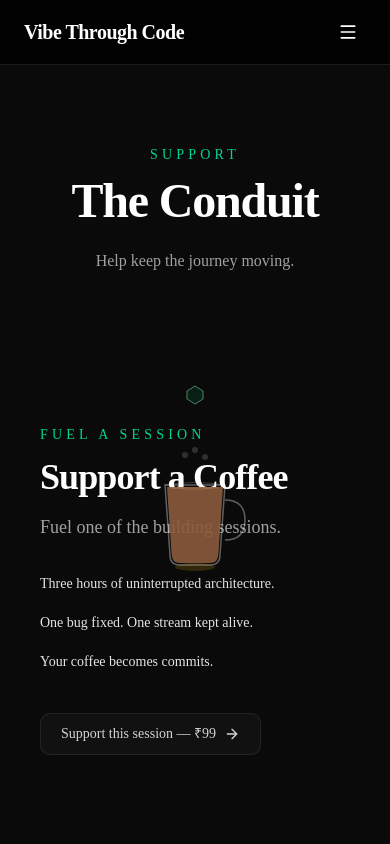
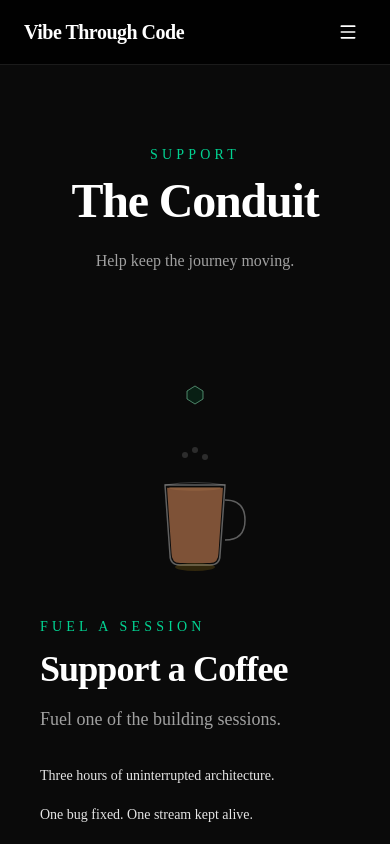
Before and after one commit to thisisankit27/vibe-through-code, a Next.js app in the folder vibe-through-code/: page /support in a window 390 px wide. Shown: the top 844 px of the page. Built offline with nearby package versions, Linux system fonts and the light colour scheme.

Commit message:
enhancement: mobile response fixes

```diff
--- a/vibe-through-code/components/support/SupportChapter.tsx
+++ b/vibe-through-code/components/support/SupportChapter.tsx
@@ -32,13 +32,13 @@ export function SupportChapter({ tier, index, total, onSelect }: SupportChapterP
                 : BuildCapsule;
 
     return (
-        <section ref={ref} className="relative">
+        <section ref={ref} className="relative min-h-[100dvh] md:min-h-0">
             <div className="mx-auto grid max-w-4xl grid-cols-1 gap-8 py-20 md:grid-cols-[260px_1fr] md:gap-12">
                 {/* Left: Conduit + Capsule */}
                 <div className="relative flex justify-center md:block">
-                    <div className="sticky top-1/3 flex flex-col items-center">
+                    <div className="flex flex-col items-center md:sticky md:top-1/3">
                         <Conduit isFirst={isFirst} isLast={isLast} progress={progress} />
-                        <div className="absolute left-1/2 top-0 -translate-x-1/2 pt-8">
+                        <div className="relative pt-8 md:absolute md:left-1/2 md:top-0 md:-translate-x-1/2">
                             <CapsuleComponent progress={progress} />
                         </div>
                     </div>
@@ -56,7 +56,7 @@ export function SupportChapter({ tier, index, total, onSelect }: SupportChapterP
                         {tier.description}
                     </p>
 
-                    {/* Narrative lines — brighter, no opacity fade */}
+                    {/* Narrative lines */}
                     <div className="mt-8 space-y-4">
                         {tier.narrative.map((line, i) => (
                             <p
```
